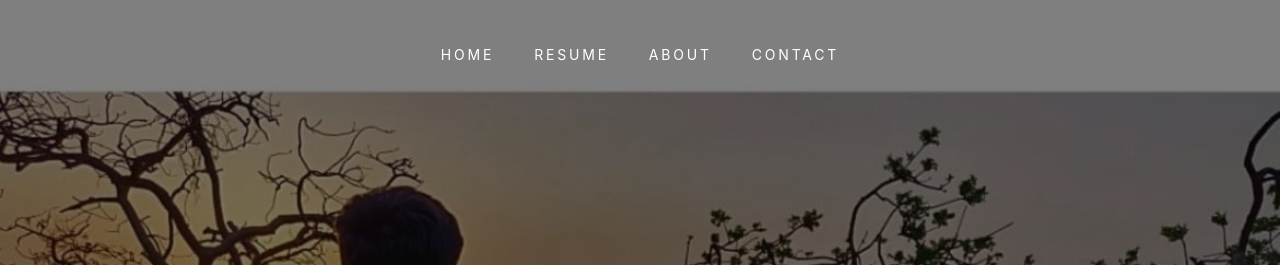
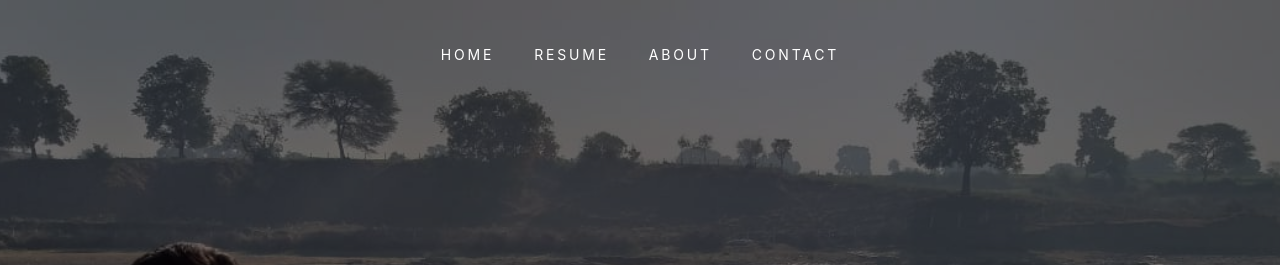
Before and after one commit to AshutoshKekre/AshutoshKekre.github.io, a plain HTML site: page index.html in a window 1280 px wide. Shown: the top 265 px of the page. Drawn offline with nearby package versions, Linux system fonts and the light colour scheme; files whose address does not match are found by name.

Commit message:
Update index.html

```diff
--- a/index.html
+++ b/index.html
@@ -42,7 +42,7 @@
 
 
 
-	<section class="site-hero" style="background-image: url(images/11.jpeg);" id="section-home" data-stellar-background-ratio="0.5">
+	<section class="site-hero" style="background-image: url(images/111.jpeg);" id="section-home" data-stellar-background-ratio="0.5">
 		<div class="container">
 			<div class="row intro-text align-items-center justify-content-center">
 				<div class="col-md-10 text-center pt-5">
```
